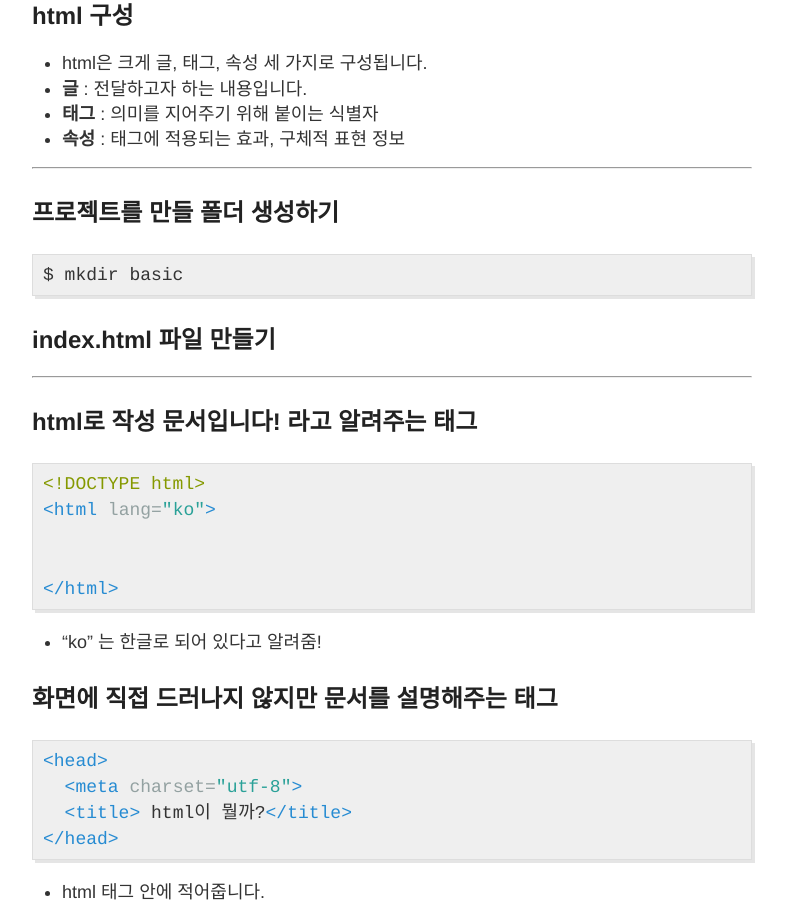
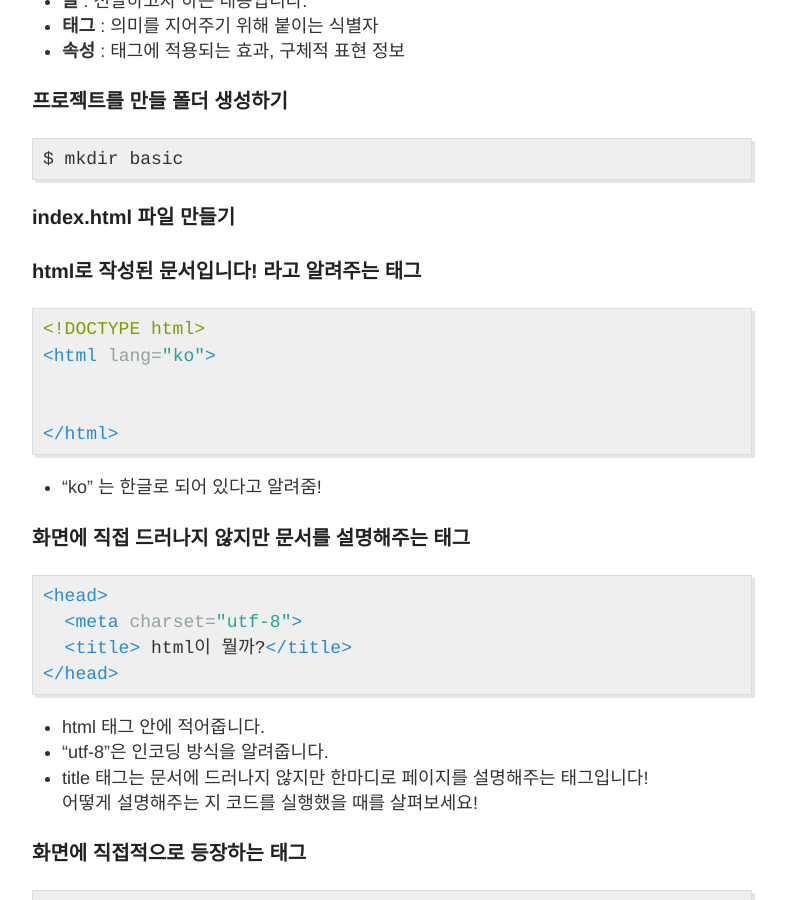
Before and after one commit to hyojin17/hufslion.github.io, a Jekyll site: the page built from _posts/session/2019-3-5-1st-session.md, in a window 1280 px wide and 900 px high, scrolled down 1469 px. Shown: the whole window, without its empty margins (248-1034 px from the left). Built offline with Jekyll 4.4.1, drawn with Linux system fonts in a browser that asks for light colours.

Commit message:
Update 2019-3-5-1st-session.md
그 가로줄이 없으면 너무 밋밋해서 다운받는 곳이 잘 안보일 것 같아서 일단은 ppt 다운받기 부분만 가로줄을 넣어보았습니다!!
그리고 ###이거는 테스트를 봤는데 오빠가 한 번 해보셨던 것 같더라구요!! 그게 더 보기 좋을 것 같아서
그렇게 수정했습니다!!

```diff
--- a/_posts/session/2019-3-5-1st-session.md
+++ b/_posts/session/2019-3-5-1st-session.md
@@ -6,8 +6,8 @@
 세션 1 - prod. 이슬
 
 # 웹 개론
-* * *
-## 웹 서비스란?
+
+### 웹 서비스란?
 - **서비스** : 고객이 요청을 하여, 그에 맞는 응답을 제공하는 것!
 - 웹 서비스 또한, 서비스와 같습니다.
 - 고객(client)이 요청(request)을 하고, 서버(server)가 응답(response)를 하는 것이죠!
@@ -17,43 +17,41 @@
 
 - 라고 한다면, 우리는 서버(server)의 관점으로 생각해야겠죠?!
 
-## Request?
+### Request?
 - 요청(request)에는 여러 가지 방식이 있습니다. 그 중 두 가지를 살펴보도록 합시다!
 - **GET** : 무언가를 가져다 줘!
 - **POST** : 무언가를 처리해 줘!
 - 이 때, 고객(client)이 요청을 바라는 이 무언가는 무엇일까요?
 - 바로 HTML 파일입니다!! 사실, HTML 파일 외에도 여러 가지가 있지만 일단은!! HTML 파일이라고 알아둡시다!
 
-## 웹 개발
+### 웹 개발
 - 웹 개발은 크게 프론트엔드와 백엔드로 나뉩니다.
 - **Frontend**: 이용자의 눈에 보이는 부분
 - **Backend** : 이용자의 눈에 보이지 않는 부분
 - **마크업 언어** : 프론트엔드에서 사용하는 언어로써 html, css, js 등이 있습니다.
 - **프로그래밍 언어** : 백엔드에서 사용하는 언어로써 ruby on rails, python django, php 등이 있습니다.
 
-## 웹 브라우저
+### 웹 브라우저
 - '웹 서버에서 상방향 통신하는 html 문서나 파일과 연동하고 출력하는 응용 소프트웨어'라고 정의합니다.
 - 흔히 알고 있는 인터넷 익스플로러, 크롬, 파이어폭스가 예시에 속합니다.
 - 유용한 도구들이 많은 **크롬**을 사용하는 것을 추천합니다.
 
 
 # html 실습
-* * *
-## html 구성
+### html 구성
 - html은 크게 글, 태그, 속성 세 가지로 구성됩니다.
 - **글** : 전달하고자 하는 내용입니다.
 - **태그** : 의미를 지어주기 위해 붙이는 식별자
 - **속성** : 태그에 적용되는 효과, 구체적 표현 정보
 
-***
-## 프로젝트를 만들 폴더 생성하기
+
+### 프로젝트를 만들 폴더 생성하기
 {% highlight html %}
 $ mkdir basic
 {% endhighlight %}
 
-## index.html 파일 만들기
-***
-## html로 작성 문서입니다! 라고 알려주는 태그
+### index.html 파일 만들기
+### html로 작성된 문서입니다! 라고 알려주는 태그
 {% highlight html %}
 <!DOCTYPE html>
 <html lang="ko">
@@ -63,7 +61,7 @@
 {% endhighlight %}
 - "ko" 는 한글로 되어 있다고 알려줌!
 
-## 화면에 직접 드러나지 않지만 문서를 설명해주는 태그
+### 화면에 직접 드러나지 않지만 문서를 설명해주는 태그
 {% highlight html %}
 <head>
   <meta charset="utf-8">
@@ -76,7 +74,7 @@
 어떻게 설명해주는 지 코드를 실행했을 때를 살펴보세요!
 
 
-## 화면에 직접적으로 등장하는 태그
+### 화면에 직접적으로 등장하는 태그
 {% highlight html %}
 <body>
 이게 보일까요?!
@@ -85,16 +83,16 @@
 - a, img, h1, li 등등 여러가지 태그들이 있습니다.
 - html은 정형화된 문법으로 반복적으로 사용되기 때문에 태그들을 익혀두면 사용하기 쉽습니다.
 
-## 기본 틀을 만들어주는 단축키
+### 기본 틀을 만들어주는 단축키
 {% highlight html %}
 !+tab
 {% endhighlight %}
 
 - 기본적인 틀을 만들어주는 단축키
 
-* * *
-## 이 body 태그 안 부분을 여러 태그들로 한 번 꾸며볼까요?
-## h1 태그 - 중요 제목을 나타내는 태그
+
+### 이 body 태그 안 부분을 여러 태그들로 한 번 꾸며볼까요?
+### h1 태그 - 중요 제목을 나타내는 태그
 {% highlight html %}
 <h1> 안녕하세요 </h1>
 <h2> 멋쟁이 사자가 되고 싶어요! </h2>
@@ -106,7 +104,7 @@
 - 일반 단락을 나타내는 태그는 p 태그입니다.
 - br 은 단락 바꿈을 해주는 태그입니다.
 
-## form 태그 - 입력값을 받아들이는 태그
+### form 태그 - 입력값을 받아들이는 태그
 {% highlight html %}
 <form action ="전송받을 대상">
     아이디 : <input type="text" name="id">
@@ -116,14 +114,14 @@
 {% endhighlight %}
 - 사용자들로부터 입력받은 태그들을 전송받을 대상에게 action으로 전송합니다.
 
-## img 태그 - 이미지를 첨부하는 태그
+### img 태그 - 이미지를 첨부하는 태그
 {% highlight html %}
 <img src=".jpg" width=100>
 {% endhighlight %}
 
 - 이미지를 첨부하는 태그로 높이나 너비를 조절할 수 있습니다.
 
-## ol 태그 - 순서가 있는 리스트를 만들어주는 태그
+### ol 태그 - 순서가 있는 리스트를 만들어주는 태그
 {% highlight html %}
 <ol>
   <li>1학년</li>
@@ -136,7 +134,7 @@
 - li 태그 : 리스트 항목들을 적어줍니다.
 - 단축키 : ol>li*개수 + tab
 
-## ul 태그 - 순서가 없는 리스트를 만들어주는 태그
+### ul 태그 - 순서가 없는 리스트를 만들어주는 태그
 {% highlight html %}
 <ul>
   <li>여름 계절학기</li>
@@ -147,7 +145,7 @@
 - li 태그 : 리스트 항목들을 적어줍니다.
 - 단축키 : ul>li*개수 + tab
 
-## a 태그 - 링크를 걸어주는 태그
+### a 태그 - 링크를 걸어주는 태그
 {% highlight html %}
 <a href="1.html">1학년</a>
 {% endhighlight %}
@@ -156,8 +154,7 @@
 
 
 # css
-* * *
-## css inline style sheet
+### css inline style sheet
 {% highlight html %}
 <h2 style = "color:blue">멋쟁이 사자가 되고 싶어요! </h2>
 {% endhighlight %}
@@ -165,7 +162,7 @@
 - 직접 html 태그의 style 속성에 CSS 코드를 넣어 적용시키는 방법입니다.
 처음 적용시킬 때는 편하지만, 후에 복잡한 프로젝트를 할 때 꾸미는 데에 한계가 있으며 재사용이 불가능합니다.
 
-## css internal style sheet
+### css internal style sheet
 {% highlight html %}
 <style>
   h1 {
@@ -177,7 +174,7 @@
 style 태그 안에 CSS 코드를 넣습니다. 보통 head 태그 안에 넣으나 어디에 넣어도 잘 적용이 됩니다.
 하지만, 서로 다른 html 문서에 적용할 수 없다는 단점이 있습니다.
 
-## css linking style sheet
+### css linking style sheet
 {% highlight html %}
 p {
 color: yellow;
```
